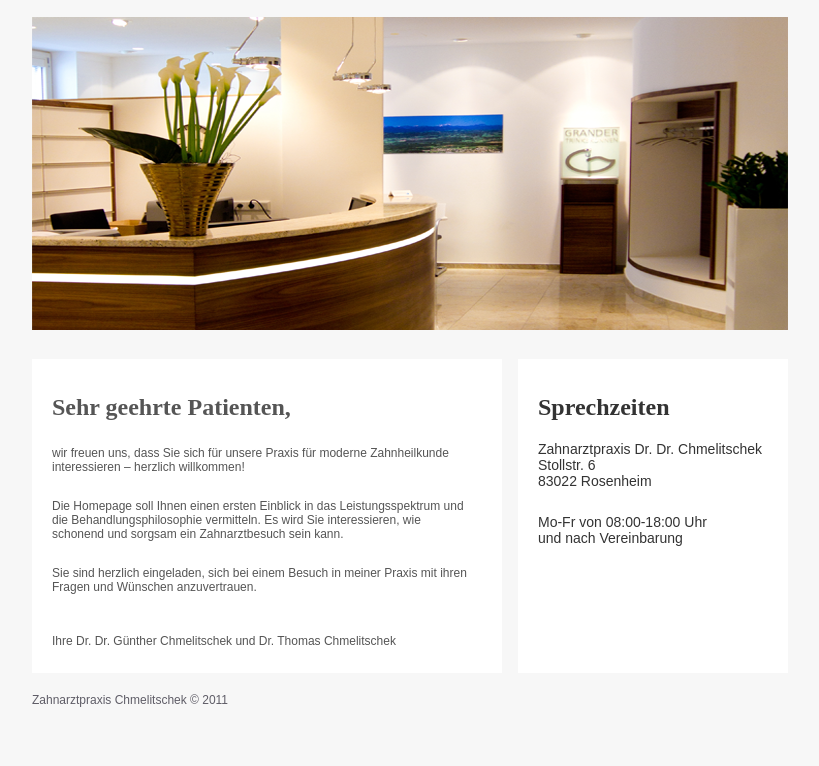
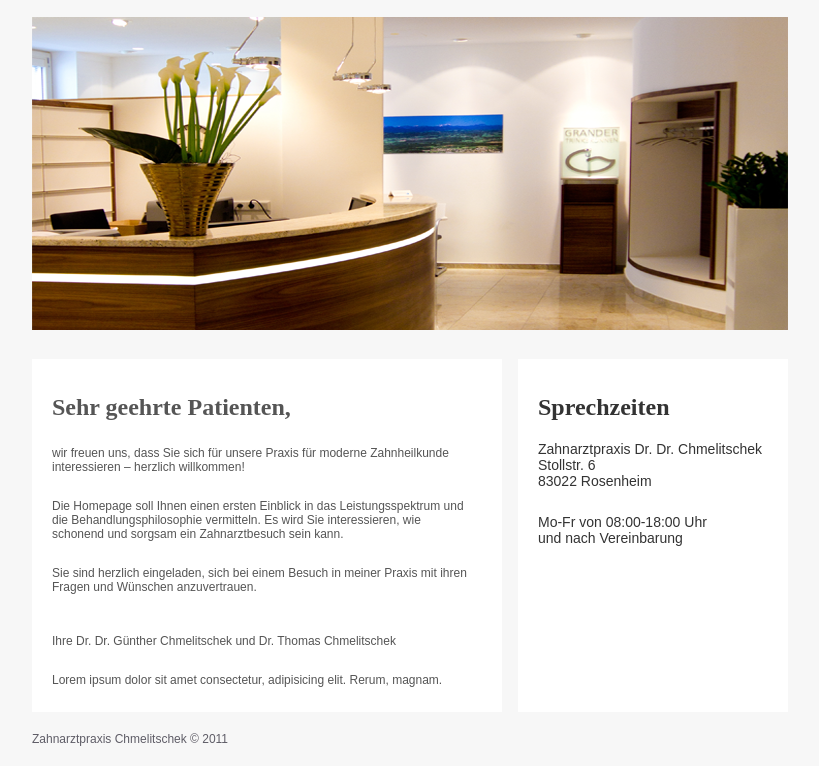
Before and after one commit to newprodev/first-repository, a plain HTML site: page index.html in a window 1280 px wide. Shown: the part 282-1048 px from the top of the page, without its empty margins (230-1049 px from the left). Before the commit the page ends 1009 px from the top, so only its background shows below. Drawn offline with Linux system fonts and the light colour scheme.

Commit message:
Bitta paragraf qo'shdim

```diff
--- a/index.html
+++ b/index.html
@@ -41,6 +41,8 @@
 
 						<p>Ihre Dr. Dr. Günther Chmelitschek und Dr. Thomas Chmelitschek</p>
 
+						<p>Lorem ipsum dolor sit amet consectetur, adipisicing elit. Rerum, magnam.</p>
+
 					</div>
 					<div class="right_sidebar">
 
```
